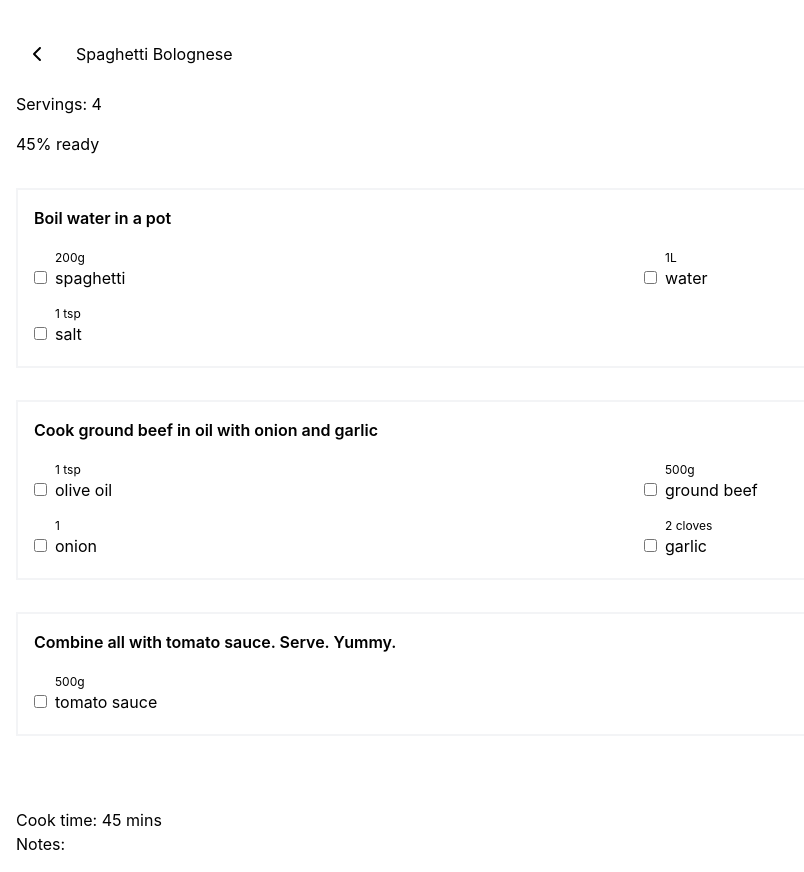
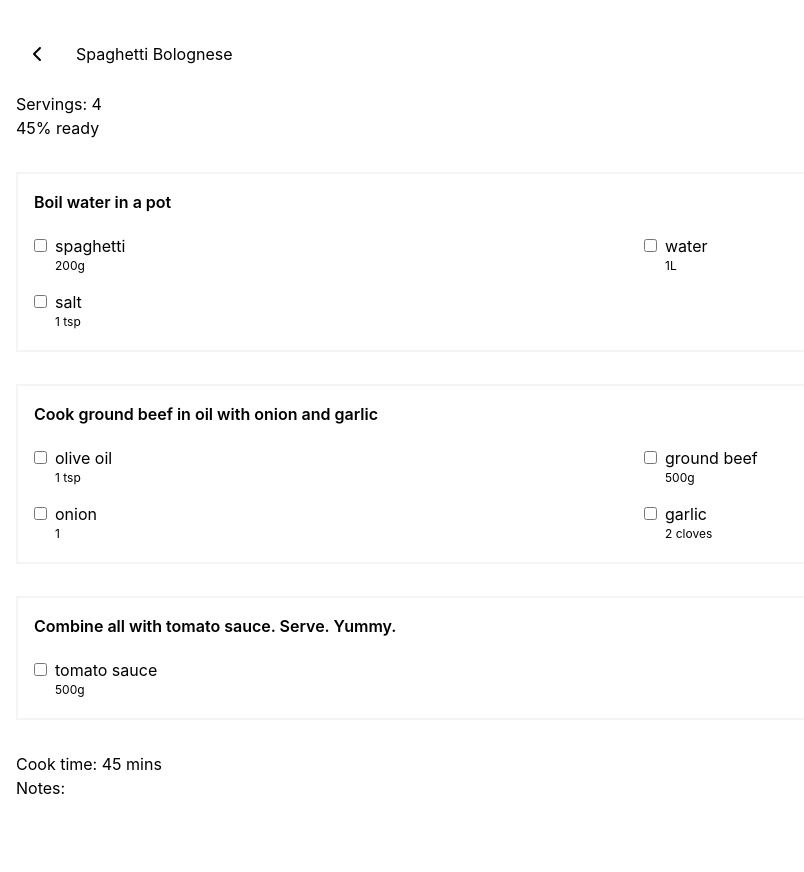
Before and after one commit to abigailhartnett/bitesize-app, a React (Create React App) app: page /recipes/1 in a window 1280 px wide. Shown: the whole page, without its empty margins (0-804 px from the left). After the commit the page ends 816 px from the top, so only its background shows below. Built offline with nearby package versions, Linux system fonts and the light colour scheme.

Commit message:
tweak recipe card layout

```diff
--- a/src/components/recipeComponents/InstructionStep.js
+++ b/src/components/recipeComponents/InstructionStep.js
@@ -15,21 +15,23 @@ const InstructionStep = ({ id }) => {
 
 				<div>
 					<div className="font-semibold">{step.instruction}</div>
+					{step.ingredients.length > 0 && (
 						<div className="grid-flow-row grid grid-cols-2 gap-2 pt-4">
 							{step.ingredients.map((ingredient) => {
 								return (
 									<div key={ingredient.id}>
-									<div className="flex my-1 items-end">
+										<div className="flex my-1 items-top">
 											<CheckBox />
 											<div>
+												<div className="">{ingredient.name}</div>
 												<div className="text-xs">{ingredient.quantity}</div>
-											<div className="">{ingredient.name}</div>
 											</div>
 										</div>
 									</div>
 								);
 							})}
 						</div>
+					)}
 				</div>
 			</div>
 		);
--- a/src/data/recipes.js
+++ b/src/data/recipes.js
@@ -39,7 +39,11 @@ export const recipes = [
 		id: "2",
 		name: "Middle East Fall Thai Surprise",
 		readiness: "60%",
+		cookTime: "45 mins",
+		favorite: true,
 		link: "/recipes/2",
+		lastCooked: "2021-09-01",
+		servings: "4",
 		steps: [
 			{
 				id: "1",
--- a/src/pages/recipe.js
+++ b/src/pages/recipe.js
@@ -13,11 +13,11 @@ const RecipePage = () => {
 		<div>
 			<Nav pageTitle={recipe.name} />
 			<div>Servings: {recipe.servings}</div>
-			<div className="pt-4">{recipe.readiness} ready</div>
+			<div>{recipe.readiness} ready</div>
 
 			<InstructionStep id={id} />
 
-			<div className="pt-10">Cook time: {recipe.cookTime}</div>
+			<div>Cook time: {recipe.cookTime}</div>
 			<div>Notes:</div>
 		</div>
 	) : (
```
Lines whose indentation alone changed are shown as unchanged.
